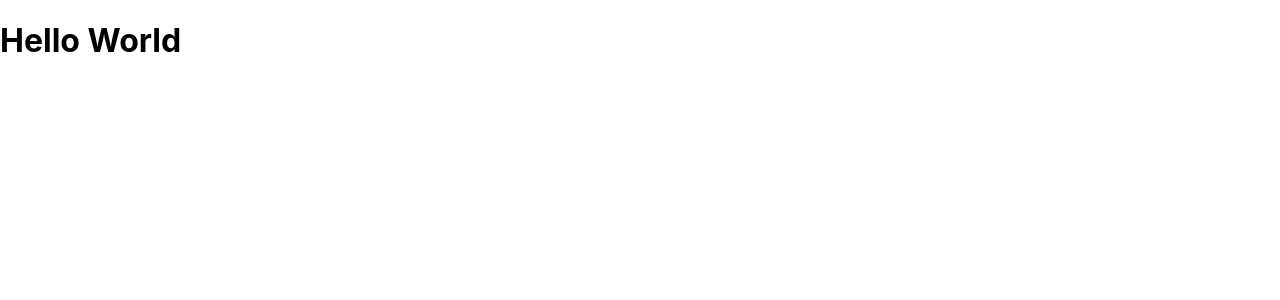
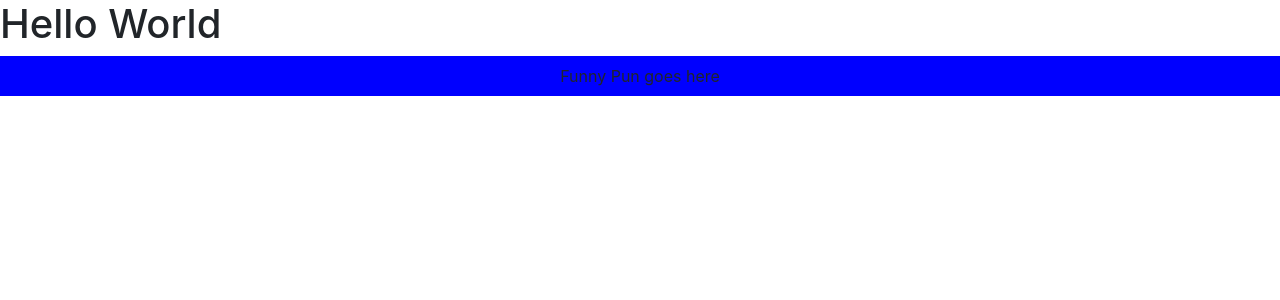
Before and after one commit to hannahtrask/ItsAllGouda-frontend, a React (Create React App) app: page / in a window 1280 px wide. Shown: the top 300 px of the page. Built offline with nearby package versions, Linux system fonts and the light colour scheme; the HTML template or start-up script is replaced by a standard one.

Commit message:
made footer

```diff
--- a/package.json
+++ b/package.json
@@ -6,7 +6,9 @@
     "@testing-library/jest-dom": "^5.11.5",
     "@testing-library/react": "^11.1.0",
     "@testing-library/user-event": "^12.1.10",
+    "bootstrap": "^4.5.3",
     "react": "^17.0.1",
+    "react-bootstrap": "^1.4.0",
     "react-dom": "^17.0.1",
     "react-router": "^5.2.0",
     "react-router-dom": "^5.2.0",
--- a/src/App.js
+++ b/src/App.js
@@ -1,8 +1,14 @@
-import react from 'react';
+import React from 'react';
 import { Route, Link, Switch } from 'react-router';
+import Footer from './components/footer';
 
 function App() {
-	return <h1>Hello World</h1>;
+	return (
+		<>
+			<h1>Hello World</h1>
+			<Footer />
+		</>
+	);
 }
 
 export default App;
--- a/src/components/footer.js
+++ b/src/components/footer.js
@@ -0,0 +1,8 @@
+import React from 'react';
+import '../scss/footer.scss';
+
+function Footer() {
+	return <div className='footer'>Funny Pun goes here</div>;
+}
+
+export default Footer;
--- /dev/null
+++ b/src/scss/footer.scss
@@ -0,0 +1,11 @@
+.footer {
+	width: 100%;
+	text-align: center;
+	background-color: blue;
+	display: flex;
+	height: 40px;
+	align-items: center;
+	padding: 20px;
+	grid-gap: 10px;
+	justify-content: center;
+}
```
Also changed, not shown: 1 other file (tests, documents, lock files or other folders).
